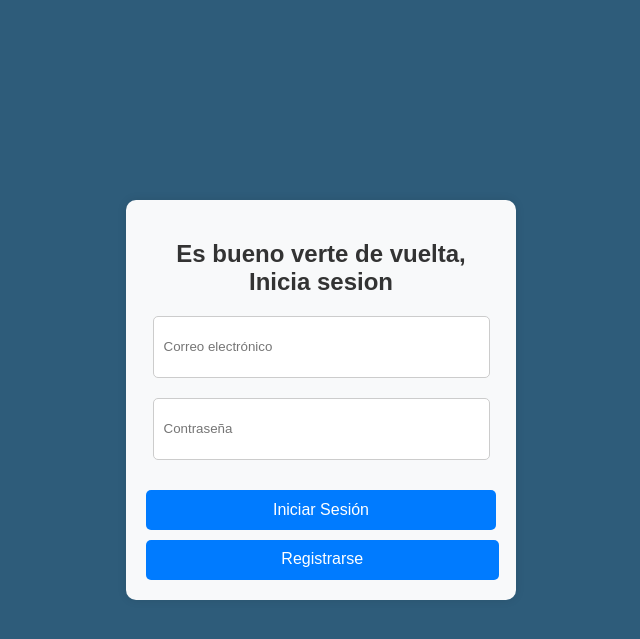
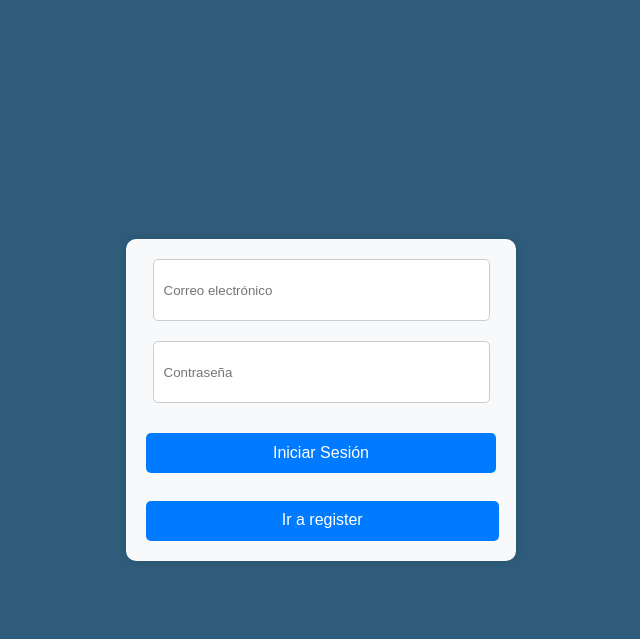
Before and after one commit to ssntizer/eskate, a CodeIgniter 4 app: the page made by app/Views/login.php in a window 1280 px wide. Shown: the top 639 px of the page, without its empty margins (319-959 px from the left). Run offline with PHP 8.4 and a stand-in for CodeIgniter, Linux system fonts and the light colour scheme; the template is opened without the code that fills it, so the values that code supplies are empty; some libraries are stand-ins or nearby versions.

Commit message:
actualizacion de login y register

```diff
--- a/app/Views/login.php
+++ b/app/Views/login.php
@@ -97,14 +97,16 @@
 
 <body>
     <div class="login-form">
-        <h2>Es bueno verte de vuelta, Inicia sesion</h2>
         <?= session()->getFlashdata('error') ?>
         <form method="post" action="<?= site_url('loginUser') ?>">
             <input type="email" name="email" placeholder="Correo electrónico" required>
             <input type="password" name="password" placeholder="Contraseña" required>
             <button type="submit">Iniciar Sesión</button>
         </form>
-        <a id="bl" href="<?= site_url('register') ?>">Registrarse</a>
+        <br>
+        <center>
+            <a id="bl" href="<?= site_url('register') ?>">Ir a register</a>
+        </center>
     </div>
 </body>
 </html>
--- a/app/Views/register.php
+++ b/app/Views/register.php
@@ -94,7 +94,6 @@
 
 <body>
     <div class="register-form">
-        <h2>No eres de por aqui? Registrate</h2>
         <?= session()->getFlashdata('success') ?>
         <form method="post" action="<?= site_url('registerUser') ?>">
             <input type="text" name="username" placeholder="Username" required>
```
Also changed, not shown: app/Views/pruebas.php (deleted, +0 -11 lines), 2 other files.
